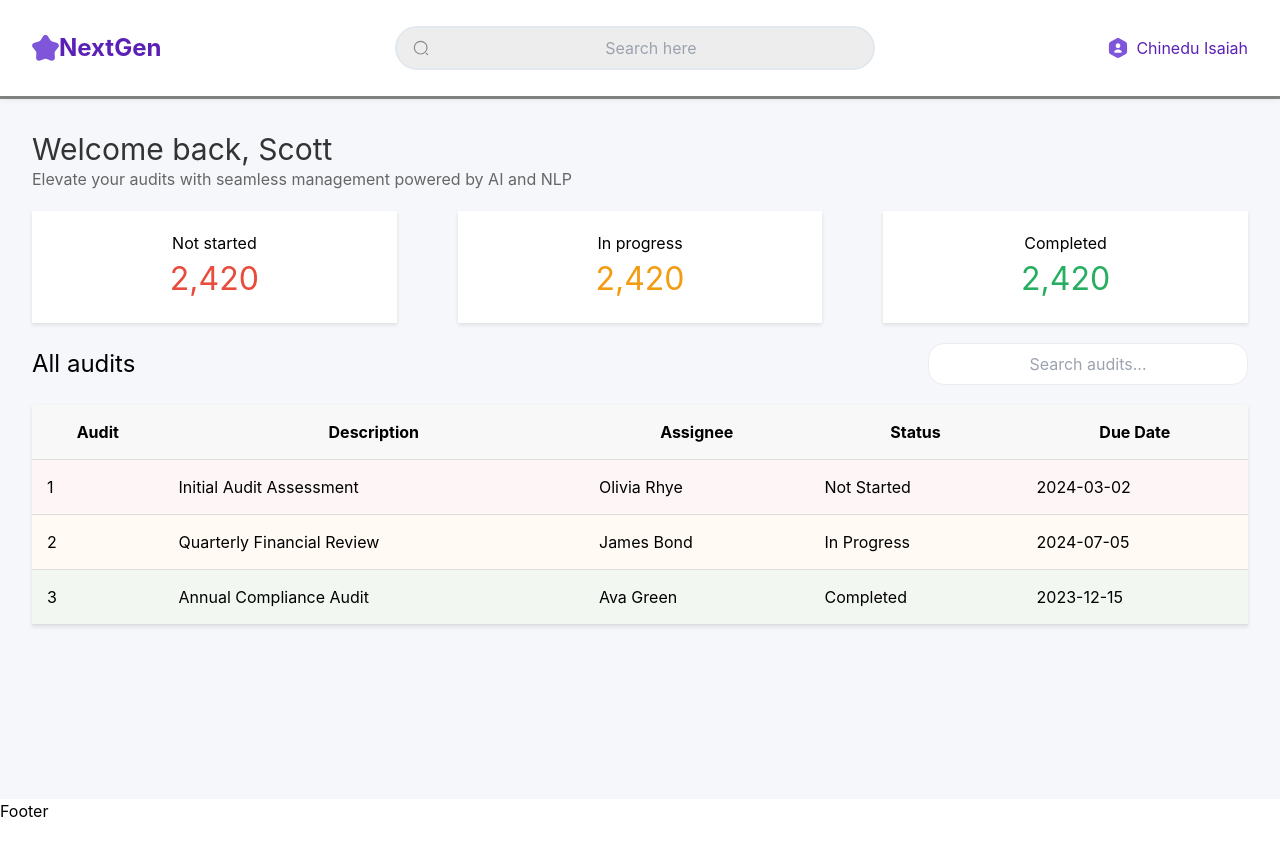
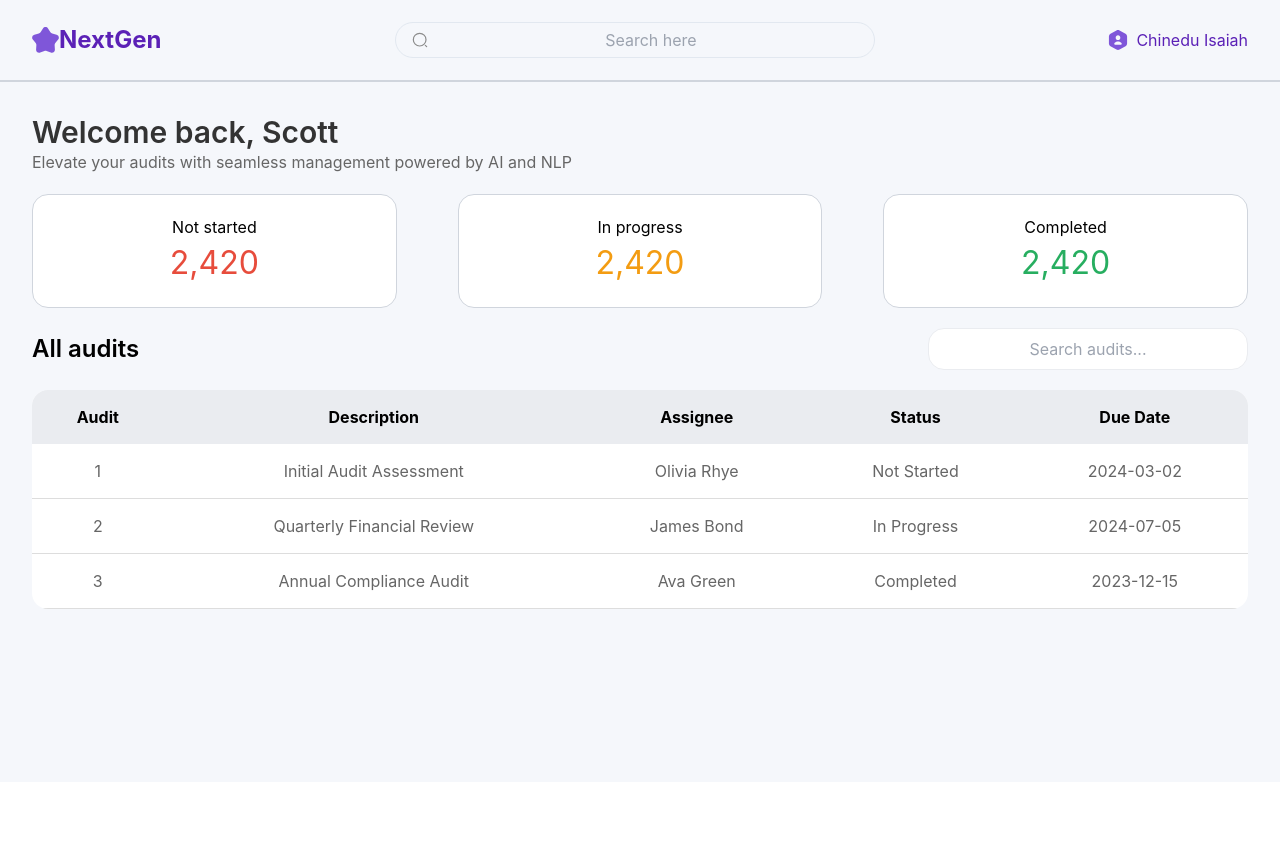
Before and after one commit to AgidiMaro/Aquinox, a React (Create React App) app in the folder next-audit-ui/: page /dashboard in a window 1280 px wide. After the commit the page ends 800 px from the top, so only its background shows below. Built offline with nearby package versions, Linux system fonts and the light colour scheme.

Commit message:
styling the dashboard

```diff
--- a/next-audit-ui/src/audit-app/components/base/base.tsx
+++ b/next-audit-ui/src/audit-app/components/base/base.tsx
@@ -18,7 +18,7 @@ const Base = () => {
           <Router/>
         </div>
       </div>
-      <Footer/>
+      {/* <Footer/> */}
     </div>
   );
 }
--- a/next-audit-ui/src/audit-app/components/header/Header.scss
+++ b/next-audit-ui/src/audit-app/components/header/Header.scss
@@ -1,8 +1,8 @@
 .header {
-    background-color: white;
-    box-shadow: 0 2px 4px rgba(0, 0, 0, 0.05);
+    background-color: #F5F7FB;
+    border-bottom: 2pt solid #D0D5DD;
     overflow: hidden;
-    padding: 3rem 2rem; // Add padding to match the vertical spacing in the image
+    padding: 2.5rem 2rem; // Add padding to match the vertical spacing in the image
     display: flex;
     justify-content: space-between;
     align-items: center;
@@ -31,13 +31,12 @@
 
         input {
             width: 100%;
-            padding: 0.5rem 1rem;
-            border: 2px solid #e2e8f0; // Lighter border color by default
+            padding: 0.3rem 1rem;
+            border: 1px solid #e2e8f0; // Lighter border color by default
             border-radius: 2rem; // Fully rounded borders for pill-shaped input
             transition: border-color 0.2s; // Smooth transition for border color
-            background-color: #EDEDED;
+            background-color: #F5F7FB;
             text-align: center; // Centers the placeholder text
-
             // Position the search icon
             background-image: url('./search_icon.svg'); // Path to your search icon
             background-repeat: no-repeat;
--- a/next-audit-ui/src/audit-app/components/header/Header.tsx
+++ b/next-audit-ui/src/audit-app/components/header/Header.tsx
@@ -5,22 +5,16 @@ import menu_arrow from './arrow.svg';
 import avatar from './avatar.svg'
 import search_icon from './search_icon.svg'
 
-
-
-// Replace with your actual logo and menu icon components if available
-// const LogoSVG = () => <svg /* svg props and content here */ />;
-// const MenuIcon = () => <svg /* svg props and content here */ />;
-
 const Header = () => {
   return (
     <header className="header">
       <div className="logo">
-        {/* Insert your SVG logo here */}
+
         <img src={logo}alt="Logo"/>
         <h1>NextGen</h1>
       </div>
 
-      <div className="search-box">
+      <div className="search-box text-base">
         <input
           type="text"
           id="search"
--- a/next-audit-ui/src/audit-app/components/pages/dashboard/Dashboard.tsx
+++ b/next-audit-ui/src/audit-app/components/pages/dashboard/Dashboard.tsx
@@ -55,10 +55,10 @@ const Dashboard = () => {
   return (
     <div className="dashboard">
       <div className="dashboard-header">
-        <h2 className="text-3xl">Welcome back, Scott</h2>
+        <h2 className="text-3xl font-semibold">Welcome back, Scott</h2>
         <p>Elevate your audits with seamless management powered by AI and NLP</p>
+      </div>
 
-      </div>
       <div className="audit-status">
         {/* Status cards here */}
         <div className="status-card bg-pureWhite not-started">
@@ -77,7 +77,7 @@ const Dashboard = () => {
       </div>
       <div className="audit-list mt-10">
         <div className="list-header">
-          <h3 className="text-2xl">All audits</h3>
+          <h3 className="text-2xl font-semibold">All audits</h3>
           {/* Additional list controls here */}
           <input
           type="text"
@@ -88,7 +88,7 @@ const Dashboard = () => {
         />
         </div>
 
-        <table className="audit-table table-auto mt-5 min-w-full audit-table bg-pureWhite">
+        <table className="audit-table mt-5 min-w-full bg-pureWhite rounded-lg ">
           <thead>
             <tr>
               <th>Audit</th>
@@ -98,6 +98,7 @@ const Dashboard = () => {
               <th>Due Date</th>
             </tr>
           </thead>
+
           <tbody>
             {filteredAudits.map(audit => (
               <tr
--- a/next-audit-ui/src/audit-app/components/pages/dashboard/dashboard.scss
+++ b/next-audit-ui/src/audit-app/components/pages/dashboard/dashboard.scss
@@ -50,8 +50,9 @@
     .status-card {
       width: 30%;
       padding: 20px;
-      box-shadow: 0 2px 4px rgba(0, 0, 0, 0.1);
       text-align: center;
+      border-radius: 1rem;
+      border: 1pt solid #D0D5DD;
     }
 
     // Colors based on status
@@ -81,47 +82,48 @@
       display: flex;
       justify-content: space-between;
       align-items: center;
-
-      h3 {
-        font-size: 24px;
-      }
     }
+  }
 
     .audit-table {
       width: 100%;
-      box-shadow: 0 2px 4px rgba(0, 0, 0, 0.1);
       border-collapse: collapse;
+      border-radius: 1rem;
+      overflow: hidden;
 
-      th,
+
       td {
         padding: 15px;
         border-bottom: 1px solid #ddd;
+        text-align: center;
+        color: #666;
       }
 
       th {
-        background-color: #f8f8f8;
+        padding: 15px;
+        background-color: #EAECF0;
       }
 
       .audit-item {
         cursor: pointer;
         transition: background-color 0.3s;
 
-        &.not-started {
-          background-color: #fef6f6;
-        }
+        // &.not-started {
+        //   background-color: #fef6f6;
+        // }
 
-        &.in-progress {
-          background-color: #fffaf3;
-        }
+        // &.in-progress {
+        //   background-color: #fffaf3;
+        // }
 
-        &.completed {
-          background-color: #f2f7f2;
-        }
+        // &.completed {
+        //   background-color: #f2f7f2;
+        // }
 
         &:hover {
-          background-color: #f0f0f0;
+          background-color: #F0F0F0;
         }
       }
     }
+
   }
-}
```
